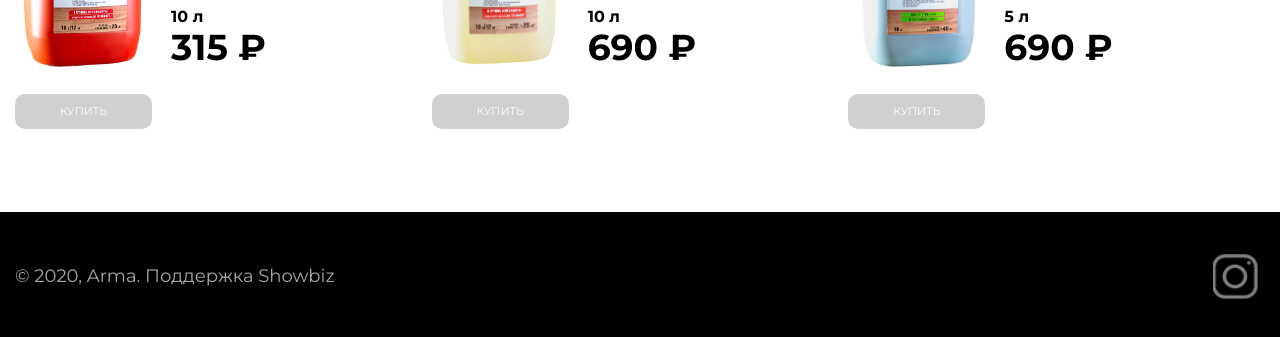
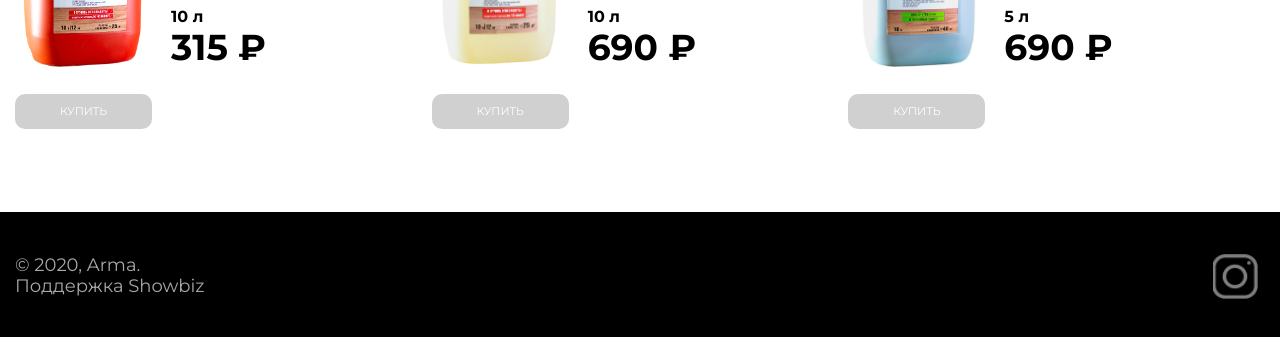
Before and after one commit to Soveliy/Arma, a website: page app/catalog.html in a window 1280 px wide. Shown: the part 751-1088 px from the top of the page. Drawn offline with nearby package versions, Linux system fonts and the light colour scheme.

Commit message:
Update catalog.html

```diff
--- a/app/catalog.html
+++ b/app/catalog.html
@@ -268,7 +268,7 @@
                 <div class="container">
                     <div class="contacts__bottom-row">
                         <p class="contacts__copy copy">
-                            © 2020, Arma. <a href="https://showbiz.studio/" target="_blank">Поддержка Showbiz</a>
+                            © 2020, Arma. <br> <a href="https://showbiz.studio/" target="_blank">Поддержка Showbiz</a>
                            </p>
                         <ul class="social">
                             <li class="social__item">
```
